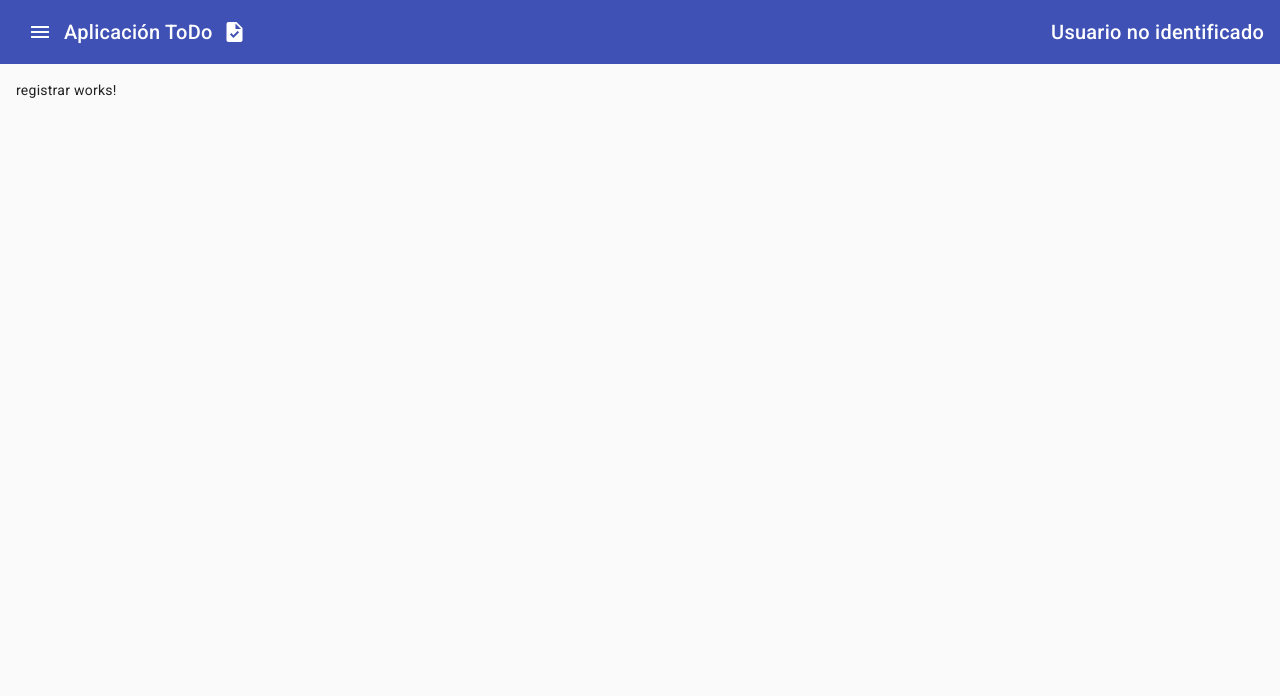
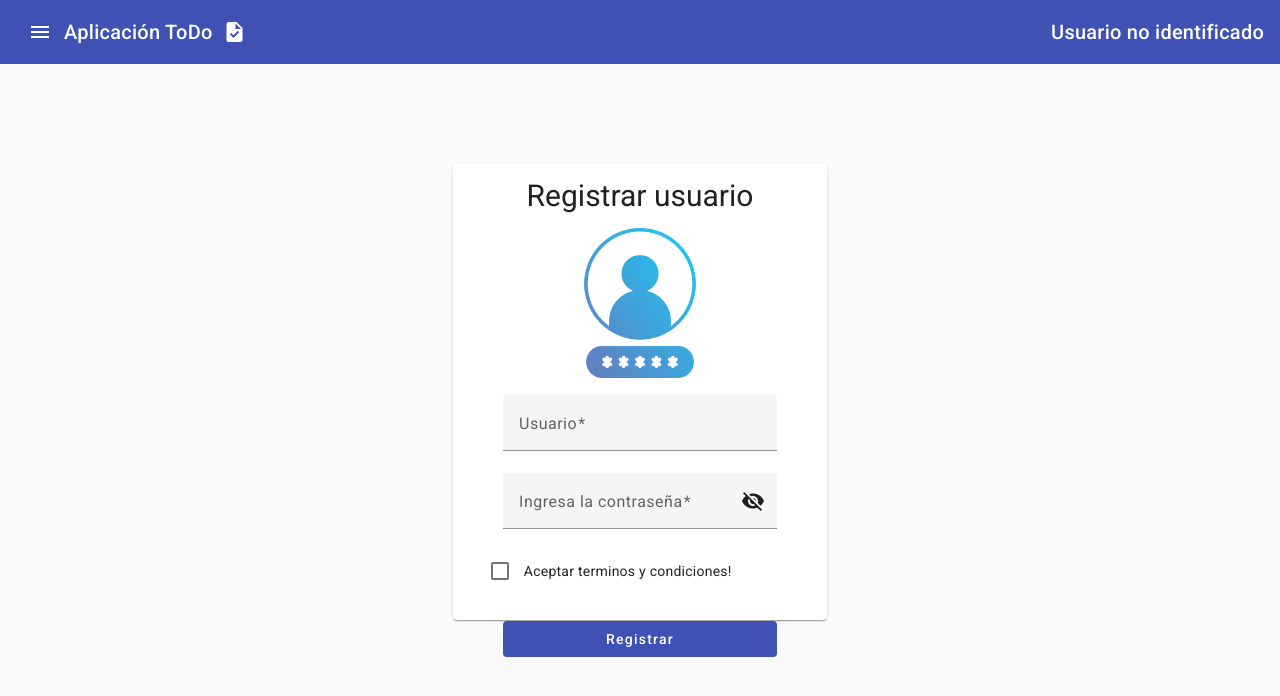
Before and after one commit to HumbertoArellanoYham/Prueba-Tecnica-To-Do-Front-end, an Angular app: page /registrar in a window 1280 px wide. Shown: the top 696 px of the page. Built offline with nearby package versions, Linux system fonts and the light colour scheme.

Commit message:
Registrar usuario

```diff
--- a/src/app/login/login.component.css
+++ b/src/app/login/login.component.css
@@ -28,7 +28,7 @@
 }
 
 .boton-login-div {
-    margin-top: 30px;
+    margin-top: 20px;
     width: 100%;
     text-align: center;
 }
--- a/src/app/login/login.component.html
+++ b/src/app/login/login.component.html
@@ -33,6 +33,8 @@
                         <mat-checkbox formControlName="checkTerminos">Aceptar terminos y condiciones!</mat-checkbox>
                     </div>
 
+                    <a [routerLink]="['/registrar']" routerLinkActive="router-link-active">Registrar usuario</a>
+
                 </form>
                     <div class="boton-login-div">
                         <button mat-flat-button color="primary" class="boton-login" (click)="ingresar()">Login</button>
--- a/src/app/login/login.component.ts
+++ b/src/app/login/login.component.ts
@@ -1,7 +1,7 @@
 import { Component, ChangeDetectionStrategy, signal, inject, EventEmitter, Output } from '@angular/core';
 import { Observable } from 'rxjs';
 import { map } from 'rxjs/operators';
-import { Router } from '@angular/router';
+import { Router, RouterLink } from '@angular/router';
 
 // Forms imports
 import {FormControl, FormBuilder, FormGroup, FormsModule, ReactiveFormsModule, Validators} from '@angular/forms';
@@ -39,7 +39,8 @@ import Swal from 'sweetalert2';
     FormsModule,
     MatCheckboxModule,
     ReactiveFormsModule,
-    CommonModule
+    CommonModule,
+    RouterLink
   ],
   changeDetection: ChangeDetectionStrategy.OnPush,
   templateUrl: './login.component.html',
@@ -93,7 +94,6 @@ export class LoginComponent {
           this.userSessionService.setLoggedInUser(this.userLoginFound);
           console.log('Usuario emitido', this.userLoginFound);
 
-
           this.router.navigate(['/mainView']);
         },
           error: (err) => {
--- a/src/app/login/registrar/registrar.component.css
+++ b/src/app/login/registrar/registrar.component.css
@@ -0,0 +1,40 @@
+.login-card {
+    width: 30%;
+    height: 73%;
+}
+
+.title {
+    text-align: center;
+}
+
+.title h1 {
+    font-size: 30px;
+}
+
+.form-login{
+    text-align: center;
+}
+
+.user-input {
+    margin-top: 5%;
+    width: 80%;
+}
+.password-input {
+    width: 80%;
+}
+
+.check-terminos {
+    width: 80%;
+}
+
+.boton-login-div {
+    margin-top: 30px;
+    width: 100%;
+    text-align: center;
+}
+
+.boton-login {
+
+    width: 80%;
+
+}
--- a/src/app/login/registrar/registrar.component.html
+++ b/src/app/login/registrar/registrar.component.html
@@ -1 +1,46 @@
-<p>registrar works!</p>
+<mat-grid-list cols="1" rowHeight="2:1">
+    <mat-grid-tile>
+
+        <mat-card  class="login-card">
+            <mat-card-content>
+                <div class="title">
+                   <h1>Registrar usuario</h1>
+                   <img src="../../../assets/Images/perfil-del-usuario.png" width="150px" height="150px">
+                </div>
+
+                <form [formGroup]="loginForm" class="form-login">
+                    <mat-form-field class="user-input">
+                        <mat-label>Usuario</mat-label>
+                        <input matInput placeholder="Ingresa el usuario" formControlName="usuario">
+                    </mat-form-field>
+
+                    <mat-form-field class="password-input">
+                        <mat-label>Ingresa la contraseña</mat-label>
+                        <input matInput [type]="hide() ? 'password' : 'text'" formControlName="password"/>
+                        <button
+                          mat-icon-button
+                          matSuffix
+                          (click)="clickEvent($event)"
+                          [attr.aria-label]="'Hide password'"
+                          [attr.aria-pressed]="hide()"
+                        >
+                          <mat-icon>{{hide() ? 'visibility_off' : 'visibility'}}</mat-icon>
+                        </button>
+
+                    </mat-form-field>
+
+                    <div class="check-terminos">
+                        <mat-checkbox formControlName="checkTerminos">Aceptar terminos y condiciones!</mat-checkbox>
+                    </div>
+
+
+                </form>
+                    <div class="boton-login-div">
+                        <button mat-flat-button color="primary" class="boton-login" (click)="registrar()">Registrar</button>
+                    </div>
+
+            </mat-card-content>
+          </mat-card>
+
+    </mat-grid-tile>
+</mat-grid-list>
--- a/src/app/login/registrar/registrar.component.ts
+++ b/src/app/login/registrar/registrar.component.ts
@@ -1,12 +1,118 @@
-import { Component } from '@angular/core';
+import { Component, ChangeDetectionStrategy, signal, inject, EventEmitter, Output } from '@angular/core';
+import { Observable } from 'rxjs';
+import { map } from 'rxjs/operators';
+import { Router, RouterLink } from '@angular/router';
+
+// Forms imports
+import {FormControl, FormBuilder, FormGroup, FormsModule, ReactiveFormsModule, Validators} from '@angular/forms';
+import {CommonModule} from '@angular/common';
+
+// Material design
+import {MatGridListModule} from '@angular/material/grid-list';
+import {MatButtonModule} from '@angular/material/button';
+import {MatIconModule} from '@angular/material/icon';
+import {MatCardModule} from '@angular/material/card';
+import {MatInputModule} from '@angular/material/input';
+import {MatFormFieldModule} from '@angular/material/form-field';
+import {MatCheckboxModule} from '@angular/material/checkbox';
+
+// Interfaces
+import {UserLogin} from '../../core/interfaces/user-login';
+
+// Services
+import {UserLoginService} from '../../core/services/user-login.service';
+import { UserSessionService } from '../../core/services/user-session.service';
+
+// Modal alert
+import Swal from 'sweetalert2';
 
 @Component({
   selector: 'app-registrar',
   standalone: true,
-  imports: [],
+  imports: [
+    MatGridListModule,
+    MatButtonModule,
+    MatIconModule,
+    MatCardModule,
+    MatInputModule,
+    MatFormFieldModule,
+    FormsModule,
+    MatCheckboxModule,
+    ReactiveFormsModule,
+    CommonModule,
+  ],
+  changeDetection: ChangeDetectionStrategy.OnPush,
   templateUrl: './registrar.component.html',
   styleUrl: './registrar.component.css'
 })
 export class RegistrarComponent {
 
+  private formBuilder = inject(FormBuilder);
+
+  userLoginFound!: UserLogin;
+
+  loginForm = this.formBuilder.group({
+    usuario: ['', [Validators.required]],
+    password: ['', [Validators.required]],
+    checkTerminos: [false],
+  });
+
+  constructor(
+    private userLoginService: UserLoginService,
+    private router: Router
+  ){}
+
+  registrar(){
+    if(this.loginForm.valid){
+
+      const confirmarLogin: UserLogin = {
+        usuario: this.loginForm.get('usuario')?.value || '',
+        password: this.loginForm.get('password')?.value || ''
+      };
+
+
+      this.userLoginService.crearUsuario(confirmarLogin).subscribe({
+        next: (item) => {
+          Swal.fire({
+            title: 'Excelente!',
+            text: 'Se registro correctamente el usuario',
+            icon: 'success',
+            confirmButtonText: 'Ok'
+          });
+
+          this.userLoginFound = confirmarLogin;
+
+          console.log("Usuario registrado correctamente", item);
+
+          // Reset del formulario y controles
+          this.loginForm.reset();
+          this.loginForm.markAsPristine();
+          this.loginForm.markAsUntouched();
+
+          this.router.navigate(['/login']);
+        },
+          error: (err) => {
+            Swal.fire({
+              title: 'Error!',
+              text: 'No se registro el usuario, intenta nuevamente!',
+              icon: 'error',
+              confirmButtonText: 'Ok'
+            });
+          }
+      });
+    } else {
+      Swal.fire({
+        title: 'Advertencia!',
+        text: 'Ingresa todos los campos',
+        icon: 'error',
+        confirmButtonText: 'Ok'
+      });
+    }
+  }
+
+  hide = signal(true);
+  clickEvent(event: MouseEvent) {
+    this.hide.set(!this.hide());
+    event.stopPropagation();
+  }
 }
```
Also changed, not shown: src/assets/Images/perfil-del-usuario.png (added).
